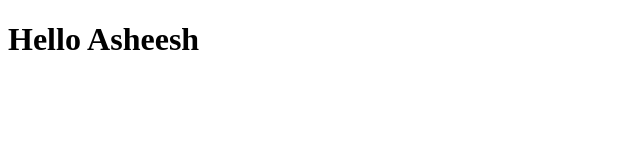
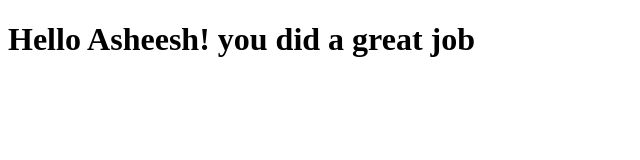
Before and after one commit to asheeshpandey/learning-dev, a plain HTML site: page Site/index.html in a window 1280 px wide. Shown: the whole page, without its empty margins (0-640 px from the left). Drawn offline with Linux system fonts and the light colour scheme.

Commit message:
Small adition to page content

```diff
--- a/Site/index.html
+++ b/Site/index.html
@@ -4,6 +4,6 @@
 	<title>Hello Asheesh</title>
 </head>
 <body>
-<h1>Hello Asheesh<h1>
+<h1>Hello Asheesh! you did a great job <h1>
 </body>
 </html>
```
